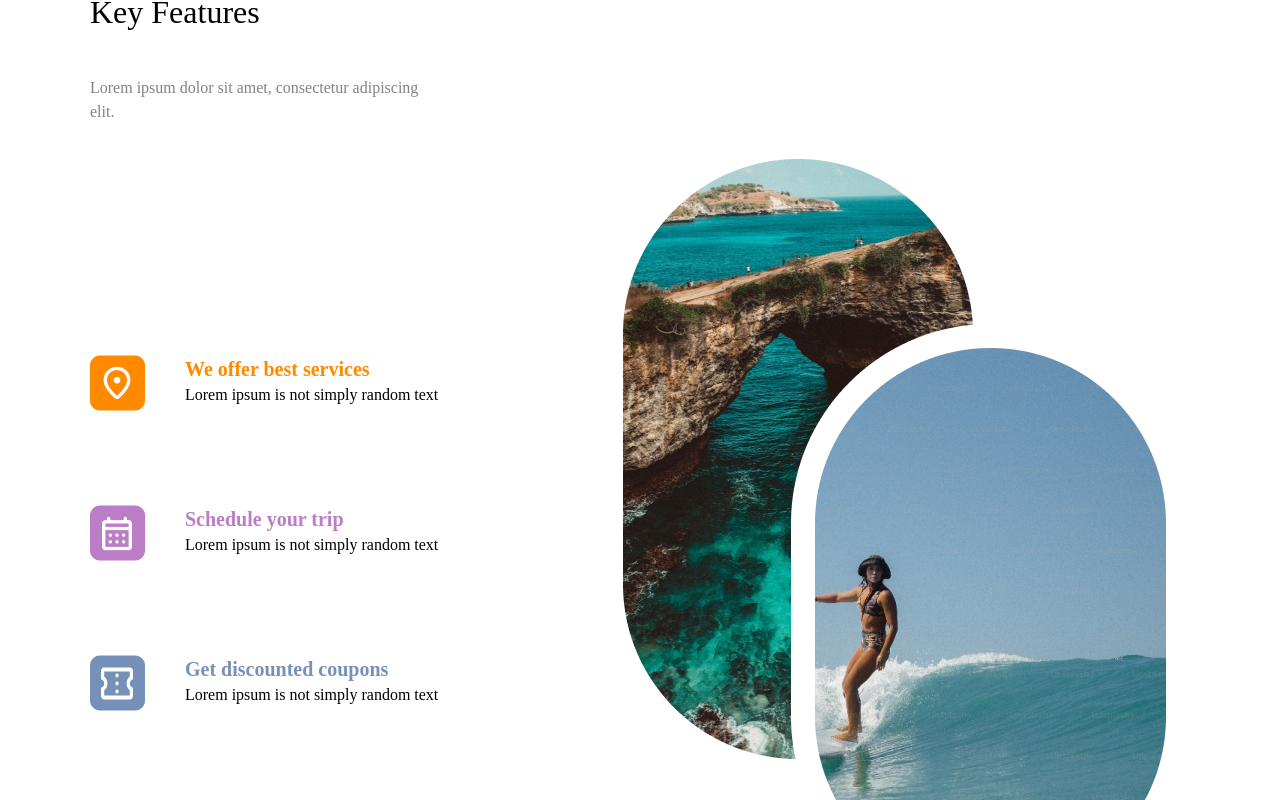
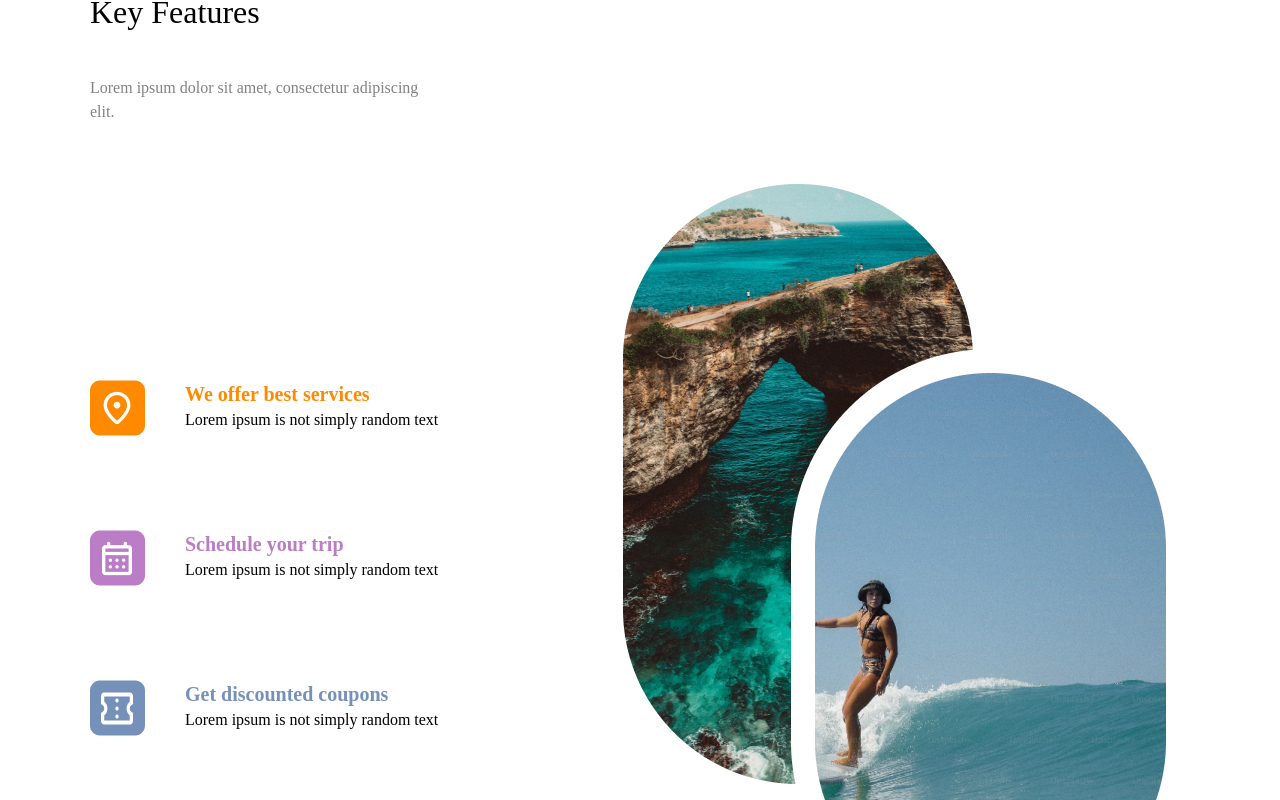
Before and after one commit to yannmarc/travel-page, a React (Create React App) app: page / in a window 1280 px wide. Shown: the part 3420-4220 px from the top of the page. Built offline with nearby package versions, Linux system fonts and the light colour scheme; the HTML template or start-up script is replaced by a standard one.

Commit message:
the key features of the page

```diff
--- a/src/components/KeyFeatures.jsx
+++ b/src/components/KeyFeatures.jsx
@@ -6,13 +6,13 @@ const KeyFeatures = () => {
   return (
     <Fragment>
         <section className='py-[100px]'>
-            <div className="lg:max-w-[1100px] lg:mx-auto px-6 xl:px-0">
+            <div className="lg:max-w-[1100px] lg:mx-auto px-6 xl:px-0 ">
                 <Headline
                 subHeading={"Key Features"}
                 heading={"We offer best services"}
                 descText={"Lorem ipsum dolor sit amet, consectetur adipiscing elit."}
                 />
-                <div className="mt-[25px] flex justify-between items-center">
+                <div className="flex justify-between items-start flex-col gap-y-8 lg:flex-row lg:items-center py-[50px]">
                     <div className="space-y-[94px]">
                         <div className="flex gap-x-10">
                             <img src={offfer} alt="offer icon" className=' inline-block' />
```
